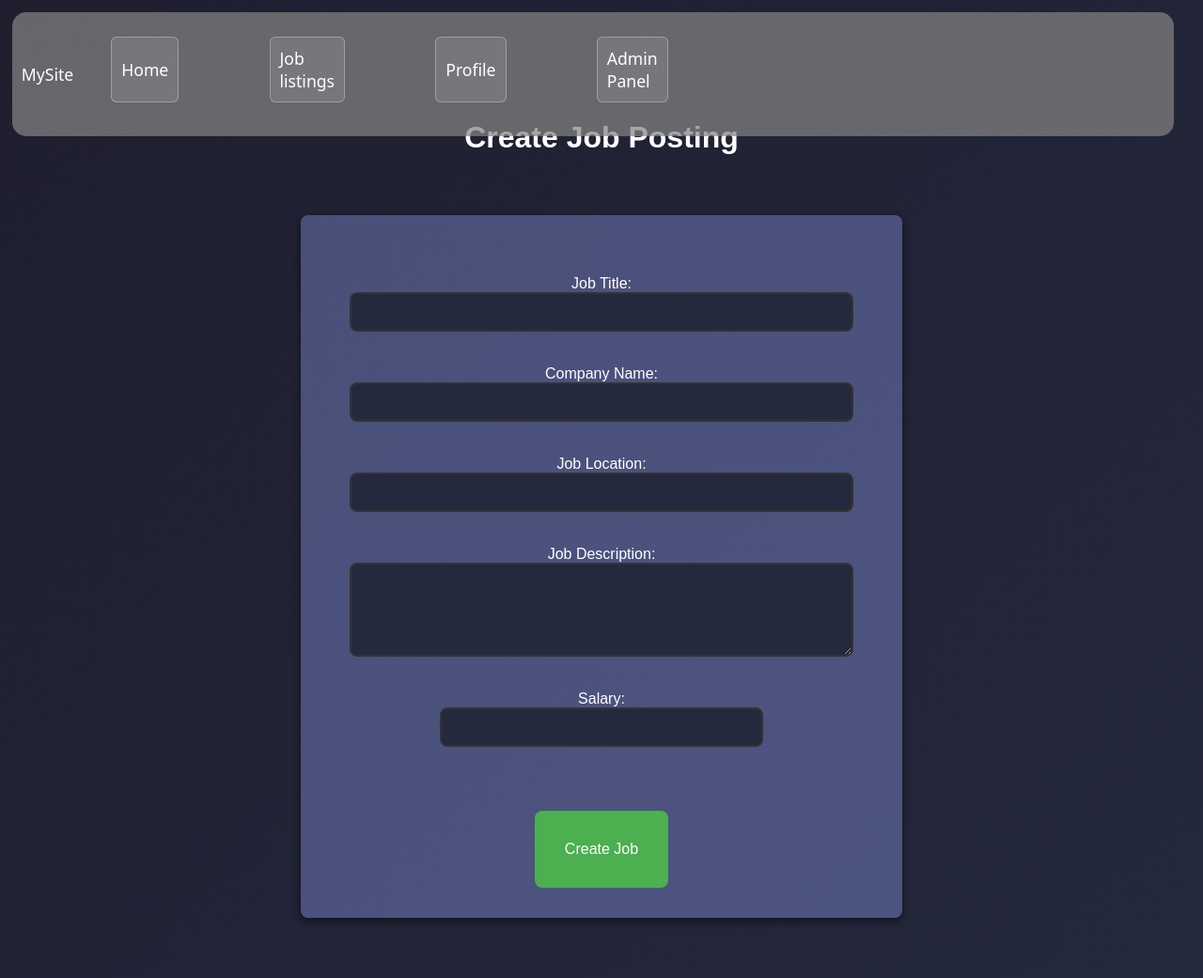
After one commit to van-cpu/COSC-360-Project, a PHP site: page /create-job.php in a window 1280 px wide. The commit adds this page. Shown: the whole page at 94% size. Run offline with PHP 8.4, Linux system fonts and the light colour scheme; the visitor is signed in with stand-in values (Sample User, id 1); data that the repository does not hold is empty.

Commit message:
Created job creation PHP with css and link

```diff
--- /dev/null
+++ b/Frontend/create-job.php
@@ -0,0 +1,85 @@
+<?php
+session_start();
+require '../PHP/db_connect.php';
+
+
+if (!isset($_SESSION['user_logged_in']) || !$_SESSION['user_logged_in']) {
+    echo "<script>alert('Please log in first.'); window.location.href = 'login.php';</script>";
+    exit();
+}
+
+$user_id = $_SESSION['user_id'];
+
+
+$stmt = $conn->prepare("SELECT company_name, location FROM users WHERE id = ?");
+$stmt->bind_param("i", $user_id);
+$stmt->execute();
+$stmt->bind_result($company_name, $location);
+$stmt->fetch();
+$stmt->close();
+?>
+
+<!DOCTYPE html>
+<html lang="en">
+<head>
+    <meta charset="UTF-8">
+    <meta name="viewport" content="width=device-width, initial-scale=1.0">
+    <title>Create Job</title>
+    <link rel="stylesheet" href="CSS/create-job.css">
+    <link rel="stylesheet" href="css/index.css">
+    <link rel="stylesheet" href="css/common.css">
+</head>
+<body>
+    <h2>Create Job Posting</h2>
+
+    <form action="create_job.php" method="POST">
+        <div id="formHolder">
+        <label for="job_title">Job Title:</label>
+        <input type="text" id="job_title" name="job_title" required>
+        <br><br>
+
+        <label for="company_name">Company Name:</label>
+        <input type="text" id="company_name" name="company_name" value="<?php echo htmlspecialchars($company_name); ?>" readonly>
+        <br><br>
+
+        <label for="location">Job Location:</label>
+        <input type="text" id="location" name="location" value="<?php echo htmlspecialchars($location); ?>">
+        <br><br>
+
+        <label for="job_description">Job Description:</label>
+        <textarea id="job_description" name="job_description" rows="4" required></textarea>
+        <br><br>
+
+        <label for="salary">Salary:</label>
+        <input type="number" id="salary" name="salary" min="0" step="500" required>
+        <br><br>
+
+        <button type="submit" name="create_job" id="create_job">Create Job</button>
+    </div>
+    </form>
+
+    <?php
+
+    if ($_SERVER["REQUEST_METHOD"] == "POST" && isset($_POST['create_job'])) {
+        $job_title = trim($_POST['job_title']);
+        $job_description = trim($_POST['job_description']);
+        $salary = $_POST['salary'];
+
+
+        $stmt = $conn->prepare("INSERT INTO jobs (user_id, job_title, company_name, location, job_description, salary) VALUES (?, ?, ?, ?, ?, ?)");
+        $stmt->bind_param("issssi", $user_id, $job_title, $company_name, $location, $job_description, $salary);
+
+
+        if ($stmt->execute()) {
+            echo "<script>alert('Job created successfully.'); window.location.href = 'index.php';</script>";
+        } else {
+            echo "<script>alert('Error creating job: " . $conn->error . "');</script>";
+        }
+
+        $stmt->close();
+    }
+    ?>
+
+<script src="js/common.js"></script>
+</body>
+</html>
--- a/Frontend/css/common.css
+++ b/Frontend/css/common.css
@@ -3,7 +3,7 @@
     position: absolute;
     top: 0;
     left: 0;
-    width: 98%;
+    width: 95%;
     background-color: #848484b7;
     padding: 10px 10px;
     display: flex;
@@ -67,3 +67,21 @@ ul{display: block;
 #loginLink:hover {
     background-color: darkblue;
 }
+
+#createJob {
+    position: absolute;
+    top: 40px;
+    right: 40px;
+    background-color: rgb(245, 125, 125);
+    border: black 1px solid;
+    color: white;
+    padding: 10px 15px;
+    text-decoration: none;
+    border-radius: 5px;
+    box-shadow: 0 2px 5px rgba(0, 0, 0, 0.3);
+    z-index: 1000;
+}
+
+#createJob:hover {
+    background-color: rgb(139, 0, 0);
+}
--- /dev/null
+++ b/Frontend/css/create-job.css
@@ -0,0 +1,124 @@
+body {
+    background: linear-gradient(135deg, #1e1e2f, #25293d);
+    color: white;
+    font-family: 'Poppins', sans-serif;
+    margin: 0;
+    padding: 0;
+}
+
+
+.main {
+    background-color: #1a1d2e;
+    border-radius: 20px;
+    margin: 50px auto;
+    width: 80%;
+    padding: 30px;
+    box-shadow: 0px 4px 10px rgba(0, 0, 0, 0.5);
+}
+
+
+h1 {
+    text-align: center;
+    font-size: 2rem;
+    margin-bottom: 20px;
+}
+
+h2 {
+    text-align: center;
+    font-size: 2rem;
+    margin-bottom: 5%;
+}
+
+
+form {
+    display: flex;
+    flex-direction: column;
+    align-items: center;
+    gap: 20px;
+}
+
+input,
+textarea {
+    width: 80%;
+    padding: 10px;
+    font-size: 1rem;
+    border: 2px solid #333;
+    border-radius: 8px;
+    background-color: #25293d;
+    color: white;
+}
+
+input[type="number"] {
+    width: 50%;
+    text-align: center;
+}
+
+textarea {
+    text-align: center;
+    resize: vertical;
+}
+
+button {
+    background-color: #4caf50;
+    color: white;
+    border: none;
+    padding: 12px 30px;
+    font-size: 1rem;
+    border-radius: 8px;
+    cursor: pointer;
+    transition: background-color 0.3s ease;
+}
+
+button:hover {
+    background-color: #45a049;
+}
+
+
+#bottomnav {
+    text-align: center;
+    margin-top: 30px;
+}
+
+#bottomnav a {
+    color: white;
+    text-decoration: underline;
+    font-size: 1.2rem;
+    padding: 10px;
+    margin: 5%;
+}
+
+#bottomnav a:hover {
+    color: #4caf50;
+}
+
+.card {
+    background: rgba(40, 40, 55, 0.8);
+    border-radius: 8px;
+    padding: 20px 30px;
+    box-shadow: 0px 4px 10px rgba(0, 0, 0, 0.5);
+    display: flex;
+    flex-direction: column;
+    justify-content: center;
+    align-items: center;
+    max-width: 600px;
+    margin: 0 auto;
+}
+
+#create_job {
+    margin: 5%;
+    padding: 5%;
+}
+
+#formHolder {
+    background-color: #93a2f75d;
+    border-radius: 8px;
+    padding: 20px 30px;
+    box-shadow: 0px 4px 10px rgba(0, 0, 0, 0.5);
+    display: flex;
+    flex-direction: column;
+    justify-content: center;
+    align-items: center;
+    width: 50%;
+    margin: 0 0 5% 0;
+    padding: 5% 0 0 0;
+}
--- a/Frontend/index.php
+++ b/Frontend/index.php
@@ -17,7 +17,7 @@
 
         echo "<h1> Welcome ".$_SESSION['name']."</h1>";
         if ($_SESSION['role'] === 'employer') {
-            echo '<a href="create-job.php" id="createJobButton">Create Job</a>';
+            echo '<a href="create-job.php" id="createJob">Create Job</a>';
         }
         }else{
             echo '<a href="login.php" id="loginLink">Login</a>';
```
